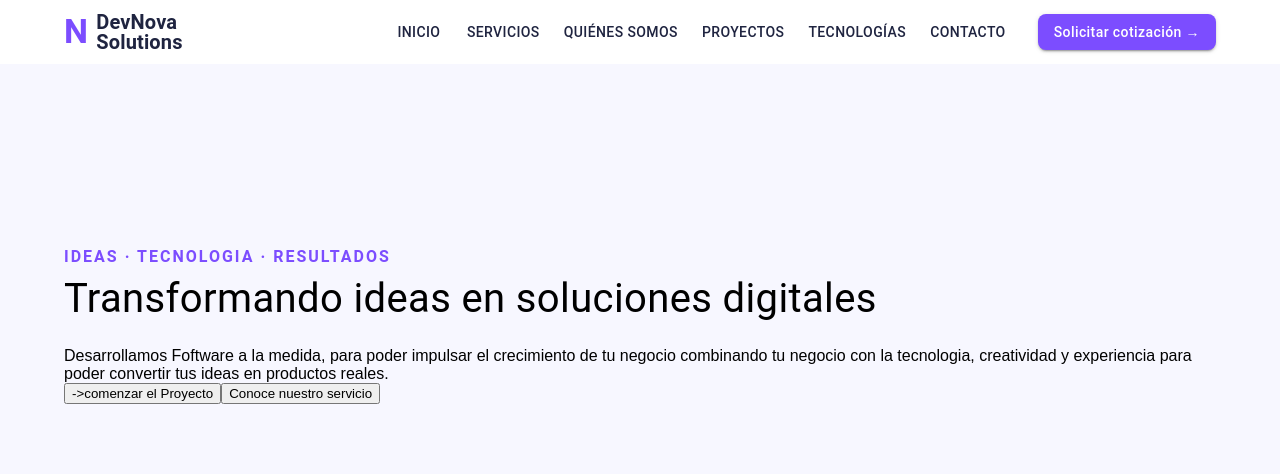
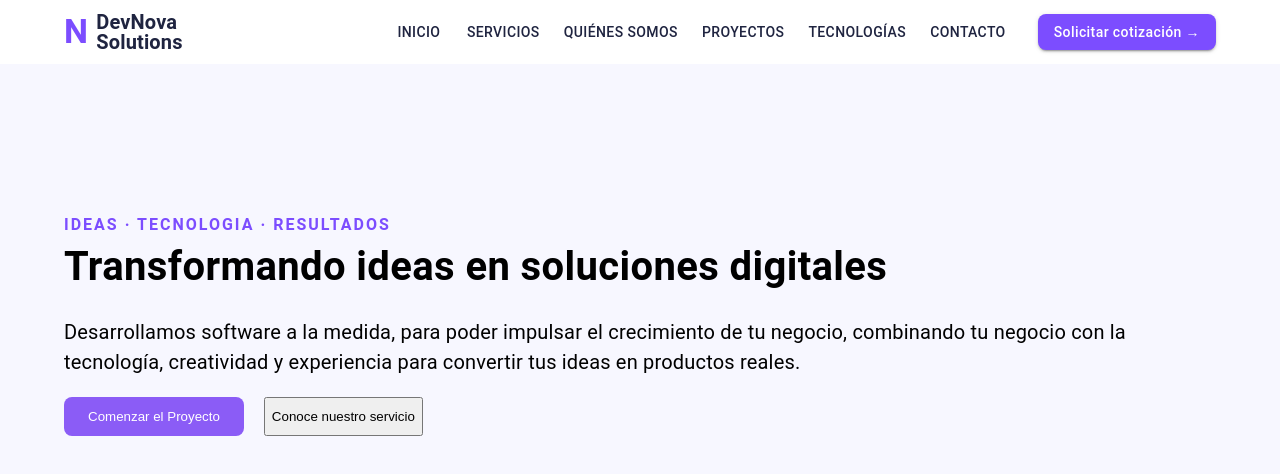
Before and after one commit to jessicahernandezt/dev-nova-solutions, a React (Vite) app: page / in a window 1280 px wide. Shown: the top 474 px of the page. Built offline with nearby package versions, Linux system fonts and the light colour scheme.

Commit message:
Avance de el hero helpppp

```diff
--- a/src/components/Hero.jsx
+++ b/src/components/Hero.jsx
@@ -38,34 +38,51 @@ function Hero() {
             </Box>
 
          <Box>
-                <Typography sx={{
-                             fontWeight:'extra bold',
+                          <Typography
+                    sx={{
+                           fontWeight: 'bold',
                              justifyContent: 'left',
-                             fontSize:'40px'}}>
+                               fontSize: '40px',
+                                marginBottom: '20px'
+                             }}>
+                                    Transformando ideas en soluciones digitales
+                                                                                </Typography>
 
-                          Transformando ideas en soluciones digitales
+    <Typography
+                           sx= {{
+                             fontWeight: 'arial',
+                             justifyContent: ' right',
+                               fontSize: '20px',
+                               marginBottom: '20px' }}>
+      Desarrollamos software a la medida,
+      para poder impulsar el crecimiento de tu negocio,
+      combinando tu negocio con la tecnología, creatividad y experiencia
+      para convertir tus ideas en productos reales.
+                                                                 </Typography>
 
-                </Typography>
+</Box>
+            <div style={{ display: "flex", gap: "20px" }}>
+                <button
+                    style={{
+                            backgroundColor: "#8B5CF6",
+                            color: "white",
+                            padding: "12px 24px",
+                            border: "none",
+                            borderRadius: "8px",
+                             cursor: "pointer"
+                                             }}
+                         > Comenzar el Proyecto   </button>
 
-                              <br/> Desarrollamos Foftware a la medida,
-                              para poder impulsar el crecimiento de tu negocio
-                              combinando tu negocio con la tecnologia, creatividad y experiencia para poder
-                              convertir tus ideas en productos reales.
-         </Box>
-
-<button> {"->comenzar el Proyecto"}
-
-
+<button>
+Conoce nuestro servicio
 </button>
 
 
-<button>{"Conoce nuestro servicio"}</button>
 
-
-
+</div>
 
         </Container>
-        </Box>
+</Box>
     )
 }
 export default Hero
--- a/src/index.css
+++ b/src/index.css
@@ -8,6 +8,8 @@ html,body,#root {
   min-height: 100%;
 }
 
+
+
 body{
 
 font-family: Arial, Helvetica, sans-serif;
```
